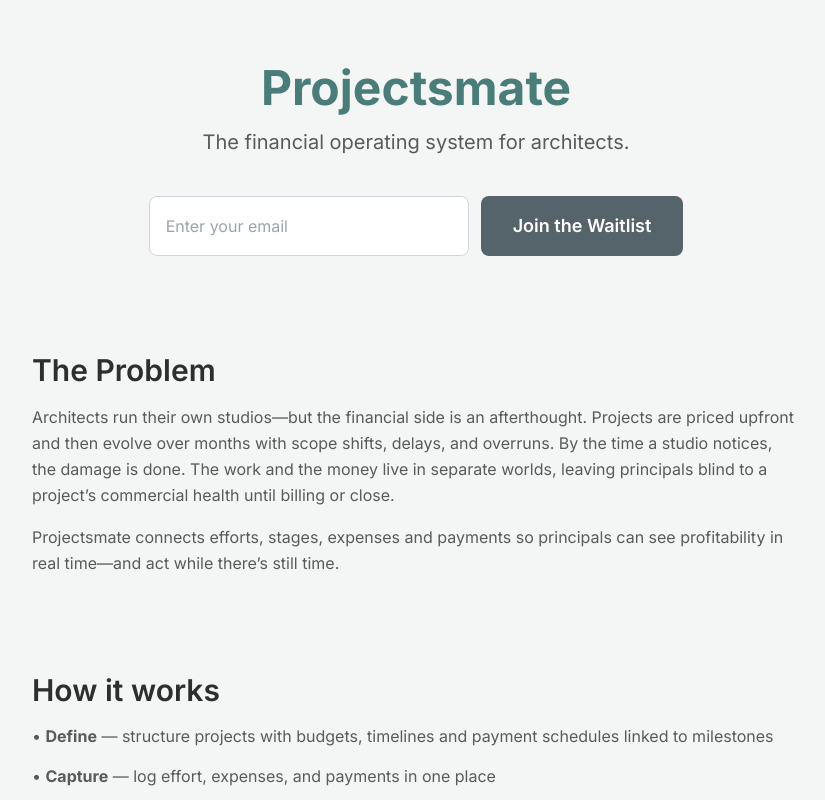
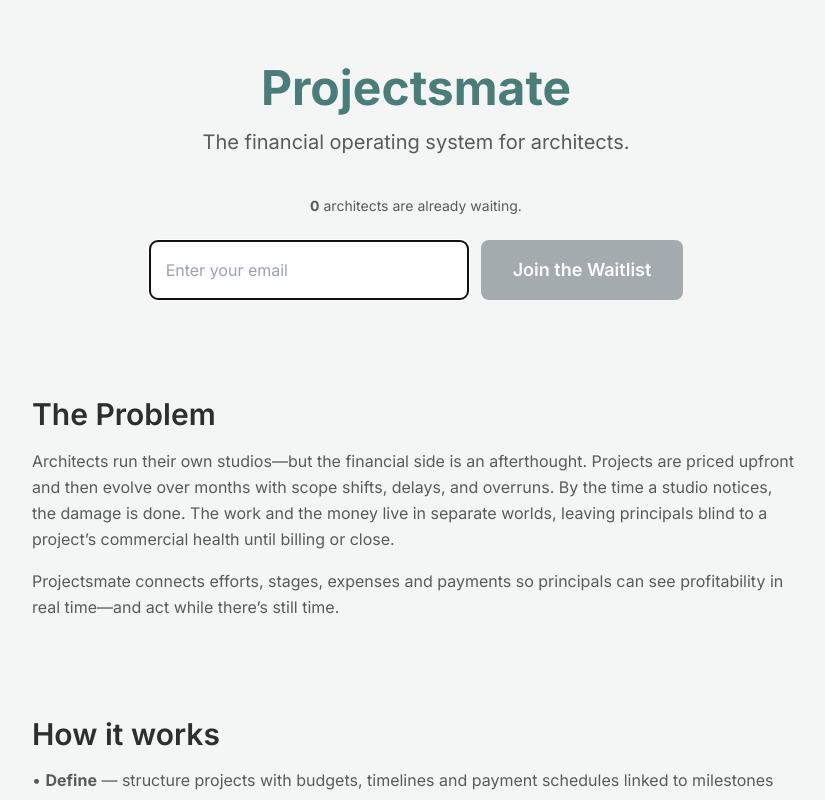
Before and after one commit to SachinJoseph18/projectsmate-landing-learn, a Next.js app: page / in a window 1280 px wide. Shown: the top 800 px of the page, without its empty margins (224-1049 px from the left). Built offline with nearby package versions, Linux system fonts and the light colour scheme; no server answers; the database is empty.

Commit message:
Improve waitlist UX: loading state, email validation, enter submit, autofocus, counter fix

```diff
--- a/app/page.tsx
+++ b/app/page.tsx
@@ -1,27 +1,62 @@
 "use client";
 
 import "./globals.css";
-import { useState } from "react";
+import { useState, useEffect } from "react";
 import { supabase } from "./lib/supabase";
 
 export default function Home() {
   const [joined, setJoined] = useState(false);
   const [email, setEmail] = useState("");
+  const [message, setMessage] = useState("");
+  const [count, setCount] = useState(null);
+  const [loading, setLoading] = useState(false);
 
-  async function joinWaitlist() {
-    if (!email) return;
+useEffect(() => {
+  async function fetchCount() {
+    const { data, error } = await supabase
+      .from("waitlist")
+      .select("id");
 
-    const { error } = await supabase
-      .from("waitlist")
-      .insert([{ email }]);
+    if (error) {
+      console.log(error);
+      return;
+    }
 
-    if (!error) {
-      setJoined(true);
-      setEmail("");
+    setCount(data.length);
+  }
+
+  fetchCount();
+}, []);
+
+async function joinWaitlist() {
+
+  if (!email) {
+    setMessage("Please enter your email.");
+    return;
+  }
+
+  setLoading(true);
+
+  const { error } = await supabase
+    .from("waitlist")
+    .insert([{ email }]);
+
+  setLoading(false);
+
+  if (error) {
+    if (error.message.includes("duplicate")) {
+      setMessage("Uh-oh. You're already on our list.");
     } else {
-      console.error(error);
+      setMessage("Something went wrong. Please try again.");
     }
+    return;
   }
+
+  setJoined(true);
+  setEmail("");
+  setMessage("You're on our list now.");
+  setCount(count + 1);
+}
 
   return (
     <main className="relative min-h-screen flex flex-col items-center justify-center bg-[#F4F5F5] text-[#2E2E2E] text-center px-6 py-16 sm:px-8">
@@ -39,6 +74,11 @@ export default function Home() {
           The financial operating system for architects.
         </p>
 
+        {count !== null && (
+          <p className="text-sm text-[#5A5A5A] mb-6">
+            <strong>{count}</strong> architects are already waiting.
+          </p>
+        )}
         {/* EMAIL INPUT */}
         <div className="flex flex-col sm:flex-row gap-3 justify-center mt-6">
 
@@ -46,23 +86,30 @@ export default function Home() {
             type="email"
             placeholder="Enter your email"
             value={email}
+            autoFocus
             onChange={(e) => setEmail(e.target.value)}
+            onKeyDown={(e) => {
+              if (e.key === "Enter") {
+                joinWaitlist();
+              }
+            }}
             className="px-4 py-4 rounded-lg border border-gray-300 w-full sm:w-80 text-black"
           />
 
           <button
             onClick={joinWaitlist}
-            className="px-8 py-4 text-lg bg-[#55636B] hover:bg-[#44555C] rounded-lg font-semibold text-white"
+            disabled={loading || !email.includes("@")}
+            className="px-8 py-4 text-lg bg-[#55636B] hover:bg-[#44555C] rounded-lg font-semibold text-white disabled:opacity-50 disabled:cursor-not-allowed"
           >
-            Join the Waitlist
+            {loading ? "Joining..." : "Join the Waitlist"}
           </button>
 
         </div>
 
-        {joined && (
-          <p className="mt-4 text-[#5A5A5A]">
-            You're on the list.
-          </p>
+        {message && (
+        <p className="mt-4 text-sm text-[#5A5A5A]">
+        {message}
+        </p>
         )}
       </section>
 
```
